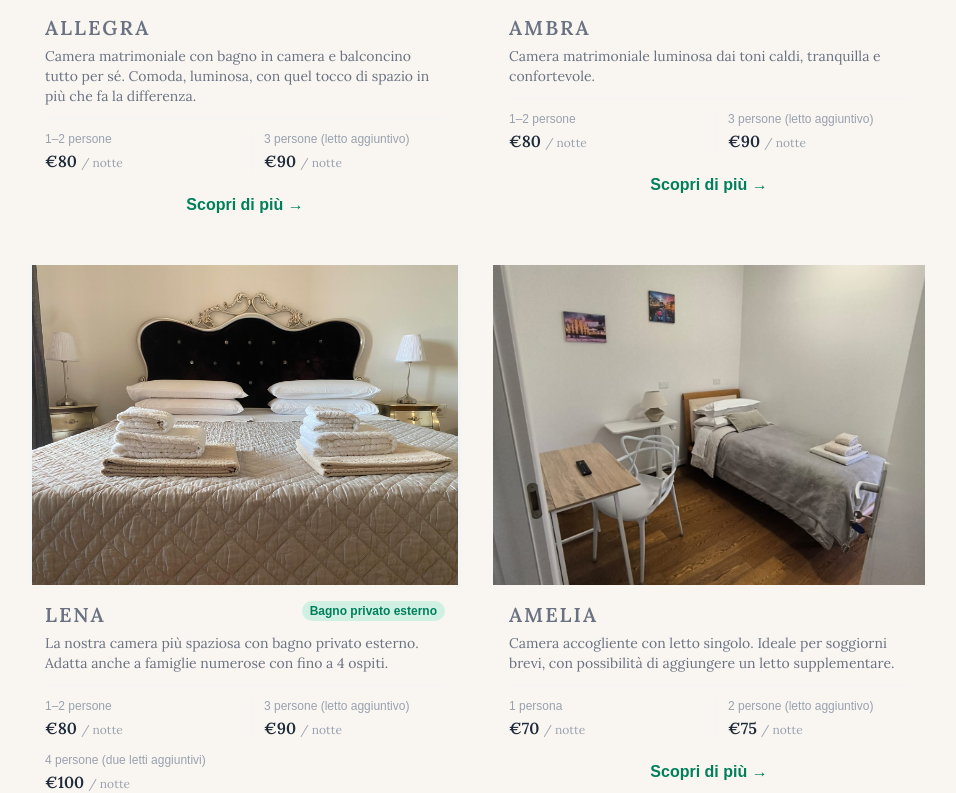
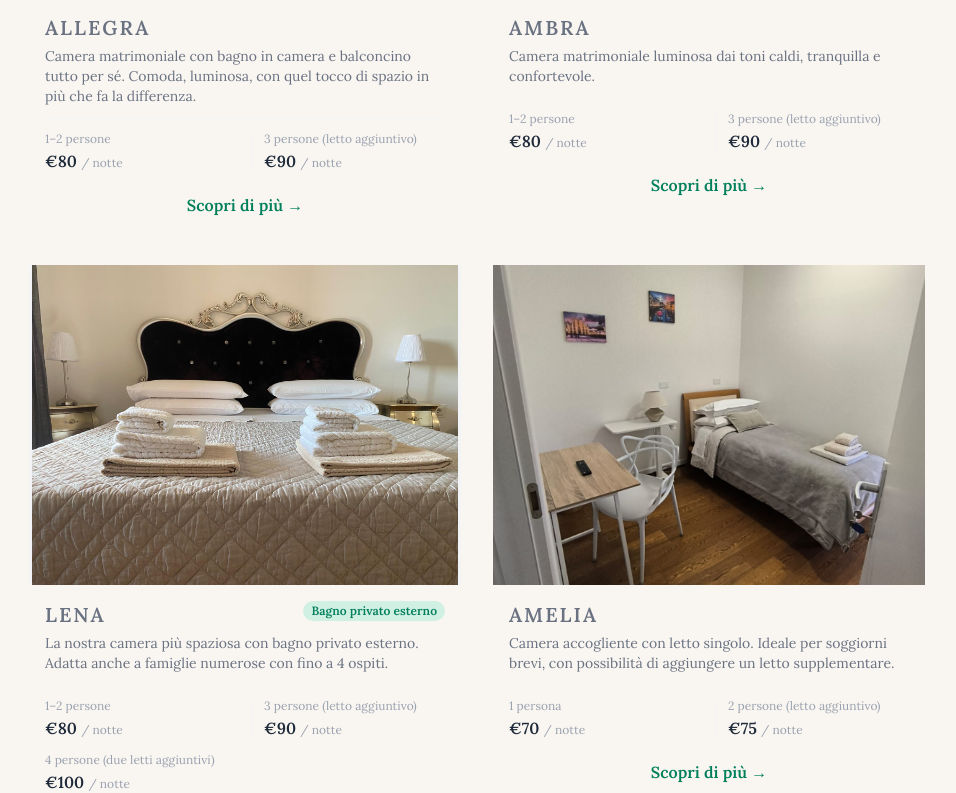
Before and after one commit to CasaAnia/sito-casaania, a Next.js app: page / in a window 1280 px wide. Shown: the part 1018-1811 px from the top of the page, without its empty margins (163-1119 px from the left). Built offline with nearby package versions, Linux system fonts and the light colour scheme.

Commit message:
Homepage: font Lora coerente su badge, etichette prezzi e Scopri di più

```diff
--- a/app/page.tsx
+++ b/app/page.tsx
@@ -117,19 +117,19 @@ export default function Home() {
                   <div className="flex items-start justify-between mb-1">
                     <h3 style={loraStyle} className="text-xl font-semibold text-gray-500 uppercase tracking-widest">{room.name}</h3>
                     {room.badge && (
-                      <span className="text-xs bg-green-100 text-green-700 px-2 py-0.5 rounded-full font-semibold ml-2 shrink-0">{room.badge}</span>
+                      <span style={loraStyle} className="text-xs bg-green-100 text-green-700 px-2 py-0.5 rounded-full font-semibold ml-2 shrink-0">{room.badge}</span>
                     )}
                   </div>
                   <p style={loraStyle} className="text-sm text-gray-500 mb-3">{room.desc}</p>
                   <div className="border-t border-gray-100 pt-3 grid grid-cols-2 gap-3">
                     {room.prices.map((p, j) => (
                       <div key={j} className={j % 2 === 1 ? 'border-l border-gray-100 pl-3' : ''}>
-                        <p className="text-xs text-gray-400 mb-0.5">{p.label}</p>
+                        <p style={loraStyle} className="text-xs text-gray-400 mb-0.5">{p.label}</p>
                         <p style={loraStyle} className="text-base font-semibold text-gray-800">€{p.amount} <span className="text-xs font-normal text-gray-400">/ notte</span></p>
                       </div>
                     ))}
                   </div>
-                  <Link href={room.href} className="mt-3 block text-center text-base text-green-700 font-semibold py-2">
+                  <Link href={room.href} style={loraStyle} className="mt-3 block text-center text-base text-green-700 font-semibold py-2">
                     Scopri di più →
                   </Link>
                 </div>
```
